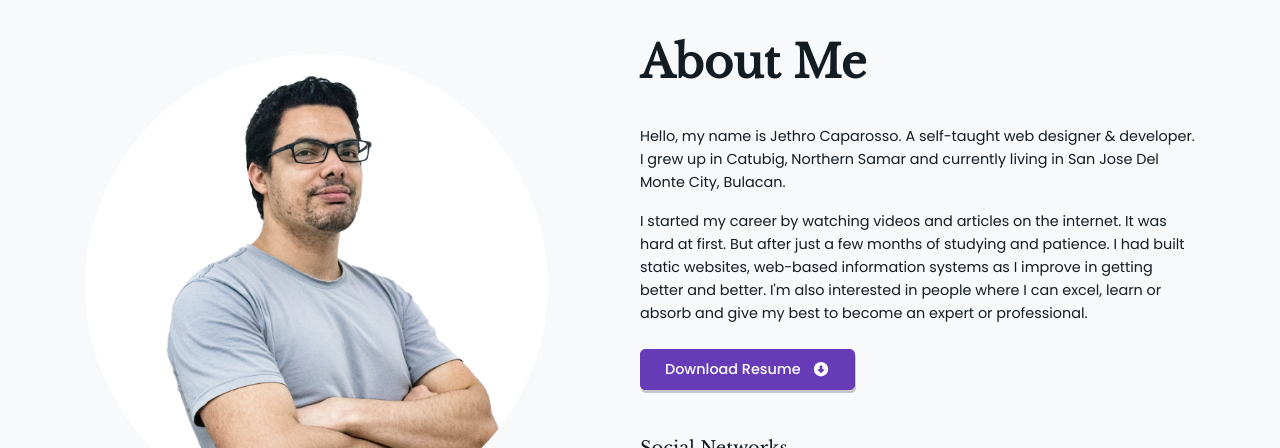
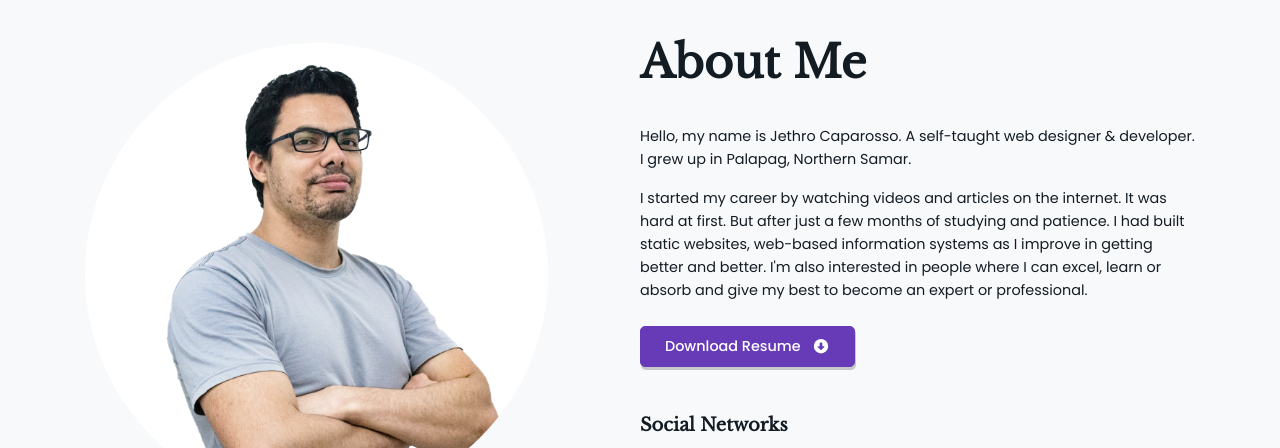
Before and after one commit to robertsonmorales/professional-portfolio, a plain HTML site: page index.html in a window 1280 px wide. Shown: the part 910-1358 px from the top of the page. Drawn offline with nearby package versions, Linux system fonts and the light colour scheme; a web font is replaced by a local one.

Commit message:
fixed footer

```diff
--- a/index.html
+++ b/index.html
@@ -172,7 +172,7 @@
                             </div>
 
                             <div class="mb-4">
-                                <p>Hello, my name is Jethro Caparosso. A self-taught web designer &amp; developer. I grew up in Catubig, Northern Samar and currently living in San Jose Del Monte City, Bulacan.</p>
+                                <p>Hello, my name is Jethro Caparosso. A self-taught web designer &amp; developer. I grew up in Palapag, Northern Samar.</p>
                                 <p>I started my career by watching videos and articles on the internet. It was hard at first. But after just a few months of studying and patience. I had built static websites, web-based information systems as I improve in getting better and better. I'm also interested in people where I can excel, learn or absorb and give my best to become an expert or professional.</p>
                             </div>
 
@@ -184,7 +184,7 @@
                                 </a>
                             </div>
 
-                            <span class="h5 secondary-font">Social Networks</span>
+                            <span class="h5 font-weight-600 secondary-font">Social Networks</span>
                             <div class="mb-3"></div>
 
                             <div class="flexbox-start mb-4">
@@ -606,7 +606,7 @@
             <!-- ENDS HERE -->
         </main>
         <footer class="bg-light">
-            <p class="text-center font-size-sm">© <span id="year"></span> | Robertson Morales</p>
+            <p class="text-center font-size-sm">© <span id="year"></span> | Jethro Caparosso</p>
         </footer>
     </div>
 
```
